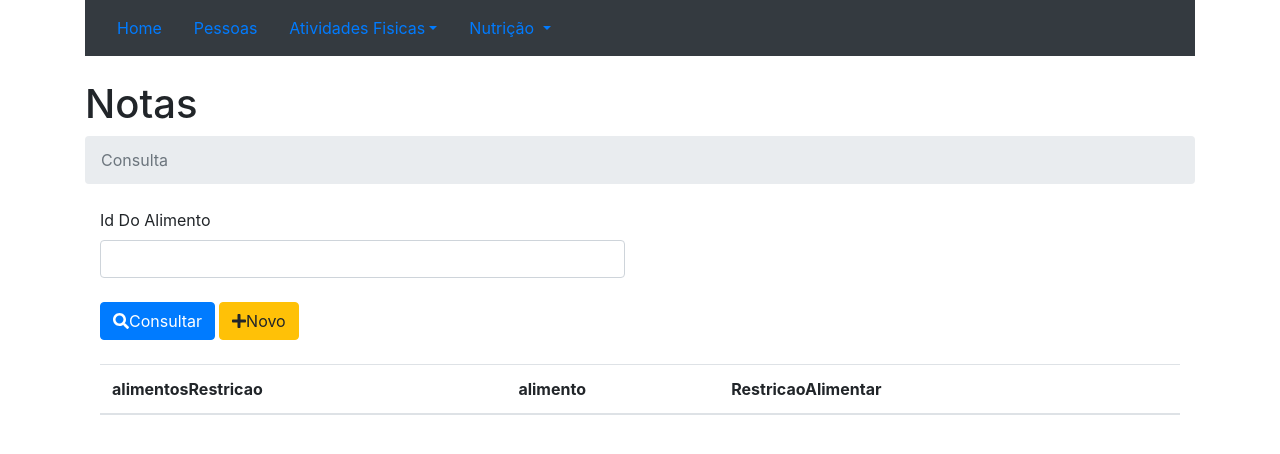
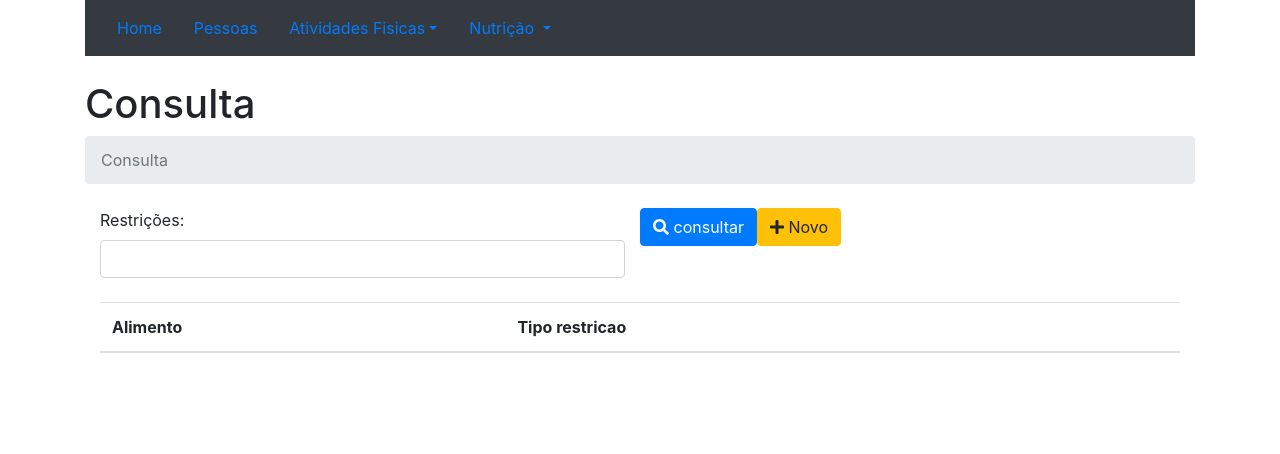
Before and after one commit to policarpi/Front-chicken, an Angular app: page /alimentosRestricaoLista in a window 1280 px wide. Shown: the top 454 px of the page. Built offline with nearby package versions, Linux system fonts and the light colour scheme.

Commit message:
Alimentos com restrição

```diff
--- a/src/app/alimentos-restricao.service.ts
+++ b/src/app/alimentos-restricao.service.ts
@@ -3,11 +3,15 @@ import { HttpClient, HttpParams } from '@angular/common/http';
 import { Injectable } from '@angular/core';
 import { Observable } from 'rxjs';
 import { AlimentosRestricao } from './nutricao/alimentosrestricao/alimentosrestricao';
+import { environment } from 'src/environments/environment';
+import { buscaAlimentosRestricao } from './nutricao/alimentosrestricao/alimentosrestricao-lista/buscaAlimentosRestricao';
 
 @Injectable({
   providedIn: 'root'
 })
 export class AlimentosRestricaoService {
+
+  apiURLAlimentosRestricao: string = environment.apiURLBrase + "/alimentosrestricao";
 
   constructor(private http : HttpClient) { }
 
@@ -15,13 +19,16 @@ export class AlimentosRestricaoService {
     return this.http.post<AlimentosRestricao>('http://localhost:8080/alimentosrestricao/',alimentosRestricao);
   }
 
-  buscar(nome: string): Observable<AlimentosRestricaoBusca[]>{
+
+  buscarAlimentosRestricao(nome: string) : Observable<buscaAlimentosRestricao[]>{
     if(!nome){
-      nome="";
+      nome = "";
     }
-    const httpParams = new HttpParams().set("nome", nome);
-
-    return this.http.get<AlimentosRestricaoBusca[]>(`http://localhost:8080/alimentosrestricao/${httpParams.toString()}`);
+    const httpParams = new HttpParams().set("nome",nome);
+    console.log(nome)
+    const url = this.apiURLAlimentosRestricao + "?" + httpParams.toString();
+    console.log(url)
+    return this.http.get<any>(url);
   }
 
   getAlimentosRestricao() : Observable<AlimentosRestricao[]>{
--- a/src/app/nutricao/alimentosrestricao/alimentosrestricao-form/alimentosrestricao-form.component.html
+++ b/src/app/nutricao/alimentosrestricao/alimentosrestricao-form/alimentosrestricao-form.component.html
@@ -1,74 +1,43 @@
-<h1 class="mt-4">Alimentos Restrição</h1>
+<h1 class="mt-4">Dietas</h1>
 <ol class="breadcrumb mb-4">
-  <li class="breadcrumb-item active">Cadastro</li>
+    <li class="breadcrumb-item active">Novo</li>
 </ol>
-
 <div class="container">
-  <form #AlimentosRestricaoform="ngForm" (submit)="gravarAlimentosRestricao()">
-
+  <form #form="ngForm" (submit)="gravarAlimentosRestricao()">
       <div class="row">
             <div class="col-md-12">
-        <div class="alert alert-success" role="alert" *ngIf="sucesso == true">
-          Alimento restrito salvo/atualizado com sucesso!!!
+                <div class="alert alert-success" role ="alert" *ngIf = "sucesso == true">  Restrição salva/Atualizada com sucesso </div>
+                <div class = "alert alert-danger" role="alert" *ngFor="let erro of errosApi"> </div>
             </div>
 
-        <div class="alert alert-danger" role="alert" *ngFor="let meuErro of errosApi">
-          {{ meuErro }}
-        </div>
+            <div class="col-md-6">
+                <div class="form-group">
+                    <label>Alimento: </label>
+                    <select class="form-control" [ngModelOptions]="{standalone: true}" [(ngModel)]="alimentosrestricao.idAlimentos">
+                        <option value="">Selecione...</option>
+                        <option *ngFor="let alimento of alimentos" [ngValue]="alimento.id">{{ alimento.nome }}</option>
+                    </select>
                 </div>
             </div>
 
-
-    <div class="row">
-      <div class="col-md-3">
+            <div class="col-md-6">
                 <div class="form-group">
-            <label>Id:</label>
-            <input type="text" class="form-control" disabled=true
-            [(ngModel)]="alimentosrestricao.id" name="id" >
-        </div>
-    </div>
-    </div>
-
-    <div class="row">
-      <div class="col-md-12">
-        <div class="form-group">
-          <label>Alimento</label>
-          <select class="form-control" [ngModelOptions]="{standalone: true}"
-            [(ngModel)]="alimentosrestricao.idAlimentos">
-            <option value="">Selecione..</option>
-            <option *ngFor="let meuAlimento of alimentos" [ngValue]="meuAlimento.id">
-              {{ meuAlimento.nome }}
-            </option>
+                    <label>Alimento: </label>
+                    <select class="form-control"[ngModelOptions]="{standalone: true}" [(ngModel)]="alimentosrestricao.idRestricaoAlimentar">
+                        <option value="">Selecione...</option>
+                        <option *ngFor="let restricaoalimentar of restricaoAlimentar " [ngValue]="restricaoalimentar.id">{{ restricaoalimentar.nome }}</option>
                     </select>
                 </div>
           </div>
           </div>
-
           <div class="row">
-      <div class="col-md-12">
-        <div class="form-group">
-          <label>Restrição Alimentar</label>
-          <select class="form-control" [ngModelOptions]="{standalone: true}"
-            [(ngModel)]="alimentosrestricao.idRestricaoAlimentar">
-            <option value="">Selecione..</option>
-            <option *ngFor="let minhaRestricaoAlimentar of restricaoAlimentar" [ngValue]="minhaRestricaoAlimentar.id">
-              {{ minhaRestricaoAlimentar.nome}}, {{minhaRestricaoAlimentar.descricao}}
-            </option>
-          </select>
-        </div>
-      </div>
-    </div>
-
-
-
-    <div class="row">
-      <div class="col-md-4">
+              <div class="col-md-3">
                   <button type="submit" class="btn btn-success">
-          <i class="fa fa-save"></i>Salvar
+                      <i class="fa fa-save"></i> Salvar
                   </button>
-
                   <button type="button" class="btn btn-danger ml-1" routerLink="/alimentosRestricaoLista">
-          <i class="fa fa-arrow-alt-circle-left"></i>Voltar
+                      <i class="fa fa-arrow-alt-circle-left"></i>
+                      Voltar
                   </button>
             </div>
           </div>
--- a/src/app/nutricao/alimentosrestricao/alimentosrestricao-form/alimentosrestricao-form.component.ts
+++ b/src/app/nutricao/alimentosrestricao/alimentosrestricao-form/alimentosrestricao-form.component.ts
@@ -24,6 +24,7 @@ export class AlimentosrestricaoFormComponent implements OnInit {
               private servicoAlimentosRestricao: AlimentosRestricaoService) {
         this.alimentosrestricao = new AlimentosRestricao();
   }
+
 
   ngOnInit(): void {
       this.servicoAlimentos
--- a/src/app/nutricao/alimentosrestricao/alimentosrestricao-lista/alimentosrestricao-lista.component.html
+++ b/src/app/nutricao/alimentosrestricao/alimentosrestricao-lista/alimentosrestricao-lista.component.html
@@ -1,62 +1,54 @@
-<h1 class="mt-4">Notas</h1>
+<h1 class="mt-4">Consulta</h1>
 <ol class="breadcrumb mb-4">
     <li class="breadcrumb-item active">Consulta</li>
 </ol>
-
  <div class="container">
-
-  <form #consultarAlimentosRestricaoForm="ngForm" (submit)="consultarAlimentosRestricao()">
+     <form #consultaForm="ngForm" (submit)="consultar()">
         <div class="row">
-      <div class="col-md-6">
-        <label>Id Do Alimento</label>
+            <div div class="col-md-6">
+                <label for="inputNome">Restrições: </label>
                 <input type="text" [(ngModel)]="nome" name="nome" id="inputNome" class="form-control">
             </div>
+             <br/>
+                <div class="row">
+                <div class="col-md-12">
+                    <button type="submit" class="btn btn-primary">
+                        <i class="fa fa-search"></i> consultar
+                    </button>
+                    <button type="button" class="btn btn-warning" routerLink="/alimentosRestricaoForm">
+                        <i class="fa fa-plus"></i> Novo
+                    </button>
                 </div>
-
-    <br />
-
-    <div class="row">
-      <div class="col-md-3">
-        <button type="submit" class="btn btn-primary">
-          <i class="fa fa-search"></i>Consultar
-        </button>
-
-        <button type="button" class="btn btn-warning ml-1" routerLink="/alimentosRestricaoForm">
-          <i class="fa fa-plus"></i>Novo
-        </button>
             </div>
         </div>
      </form>
 
-  <br />
+     <br/>
 
      <div class="row">
-    <div class="alert alert-warning" role="alert" *ngIf="mensagem">
-      {{ mensagem }}
+        <div class="alert alert-warning" role="alert" *ngIf="message">
+            {{ message }}
         </div>
 
         <div class="col-md-12">
             <table class="table">
                 <thead>
                     <tr>
-            <th>alimentosRestricao</th>
-            <th>alimento</th>
-            <th>RestricaoAlimentar</th>
+                        <th>Alimento</th>
+                        <th>Tipo restricao</th>
                         <th></th>
                 </tr>
                 </thead>
                 <tbody>
-          <tr *ngFor="let minhaLista of lista">
-            <td>{{ minhaLista.alimentosRestricao.id }}</td>
-            <td>{{ minhaLista.alimento.nome }} </td>
-            <td>{{ minhaLista.restricaoAlimentar.nome }}</td>
+                    <tr *ngFor="let restricao  of lista">
+                        <td>{{ restricao.alimentos.nome }}</td>
+                        <td>{{ restricao.restricaoAlimentar.nome }}</td>
 
-            <td>
-              <button class="btn btn-primary" routerLink="/alimentosRestricaoForm/{{ minhaLista.id }}">
+                        <td><button class="btn btn-primary" routerLink="/aliemntosRestricaoForm/{{ restricao.id }}">
                             <i class="fa fa-pen-square"></i>
                           </button>
 
-              <button class="btn btn-danger" (click)="preparaDelecao(minhaLista)" data-toggle="modal"
+                          <button class="btn btn-danger" (click)="preparaDelecao(restricao)" data-toggle="modal"
                             data-target="#modalSelecao">
                             <i class="fa fa-trash"></i>
                           </button>
@@ -66,7 +58,22 @@
             </table>
         </div>
      </div>
+     <div id="modalSelecao" class="modal fade" role="dialog">
+        <div class="modal-dialog">
+          <div class="modal-content">
+            <div class="modal-header">
+              <h4>Confirmação</h4>
+            </div>
 
+            <div class="modal-body" *ngIf="alimentosRestricaoSelecionado">
+              Confirma a deleção do treinos {{ alimentosRestricaoSelecionado.id }} ?
+            </div>
 
+            <div class="modal-footer">
+              <button class="btn btn-success" (click)="deletarRestricao()" data-dismiss="modal">Confirmar</button>
 
+              <button class="btn btn-danger" data-dismiss="modal">Cancelar</button>
             </div>
+          </div>
+        </div>
+</div>
--- a/src/app/nutricao/alimentosrestricao/alimentosrestricao-lista/alimentosrestricao-lista.component.ts
+++ b/src/app/nutricao/alimentosrestricao/alimentosrestricao-lista/alimentosrestricao-lista.component.ts
@@ -3,6 +3,7 @@ import { AlimentosRestricaoBusca } from './alimentosRestricaoBusca';
 import { Component, OnInit } from '@angular/core';
 import { AlimentosRestricaoService } from 'src/app/alimentos-restricao.service';
 import { Router } from '@angular/router';
+import { buscaAlimentosRestricao } from './buscaAlimentosRestricao';
 
 
 @Component({
@@ -18,8 +19,9 @@ export class AlimentosrestricaoListaComponent implements OnInit {
   mensagemErro: string;
 
   nome: string;
-  lista: AlimentosRestricaoBusca[];
+  lista: buscaAlimentosRestricao[];
   mensagem: string;
+  message: string;
 
 
   constructor(private servico: AlimentosRestricaoService,
@@ -29,10 +31,10 @@ export class AlimentosrestricaoListaComponent implements OnInit {
 
   }
 
-  consultarAlimentosRestricao(){
+  consultar(){
     this.mensagem = null;
     this.servico
-    .buscar(this.nome)
+    .buscarAlimentosRestricao(this.nome)
     .subscribe(respostaSucesso =>{
       this.lista = respostaSucesso;
       if(this.lista.length <= 0){
@@ -50,7 +52,7 @@ export class AlimentosrestricaoListaComponent implements OnInit {
     this.alimentosRestricaoSelecionado = alimentosRestricao;
   }
 
-  deletarTreino() {
+  deletarRestricao() {
     this.servico
       .deletarAlimentosRestricao(this.alimentosRestricaoSelecionado)
       .subscribe(
--- /dev/null
+++ b/src/app/nutricao/alimentosrestricao/alimentosrestricao-lista/buscaAlimentosRestricao.ts
@@ -0,0 +1,8 @@
+import { Alimentos } from "../../alimentos/alimentos";
+import { RestricaoAlimentar } from "../../retricaoalimentar/restricaoalimentar";
+
+export class buscaAlimentosRestricao {
+    alimentos : Alimentos;
+    restricaoAlimentar: RestricaoAlimentar;
+
+}
```
Lines whose indentation alone changed are shown as unchanged.
